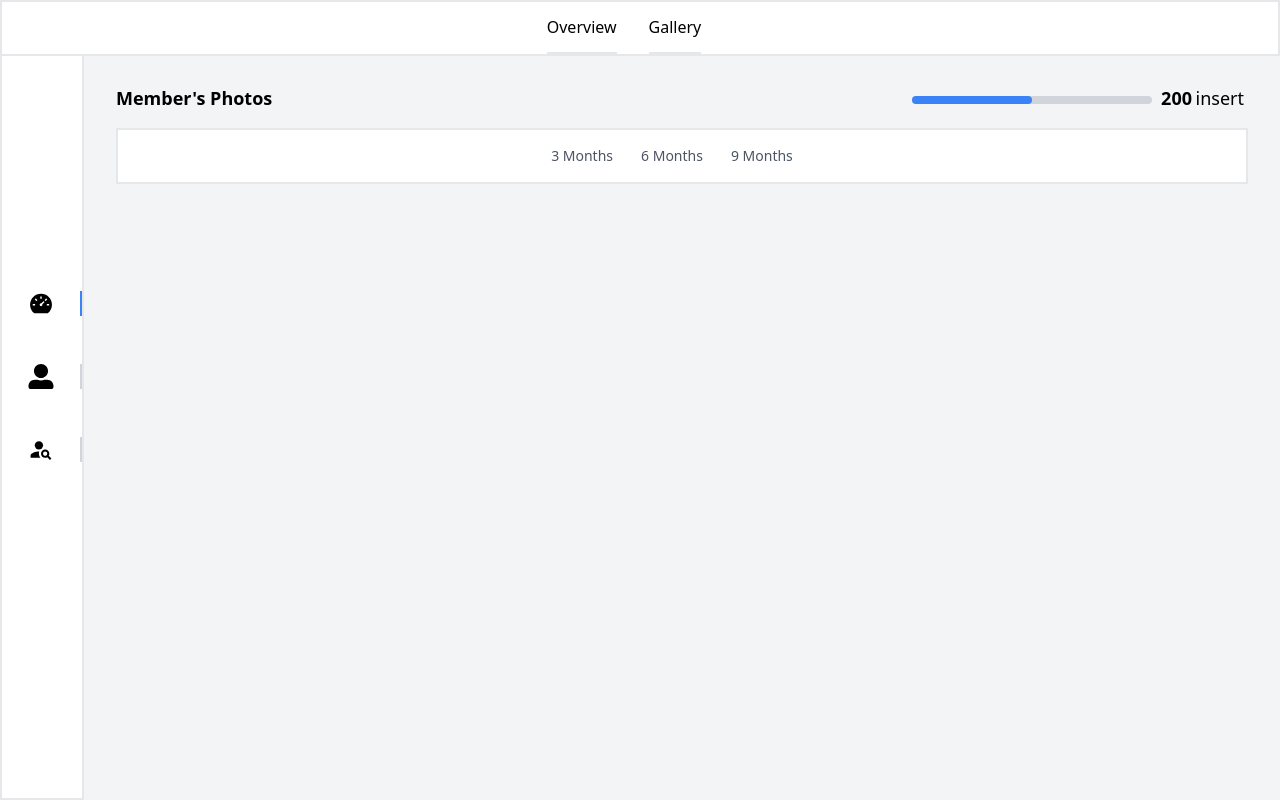
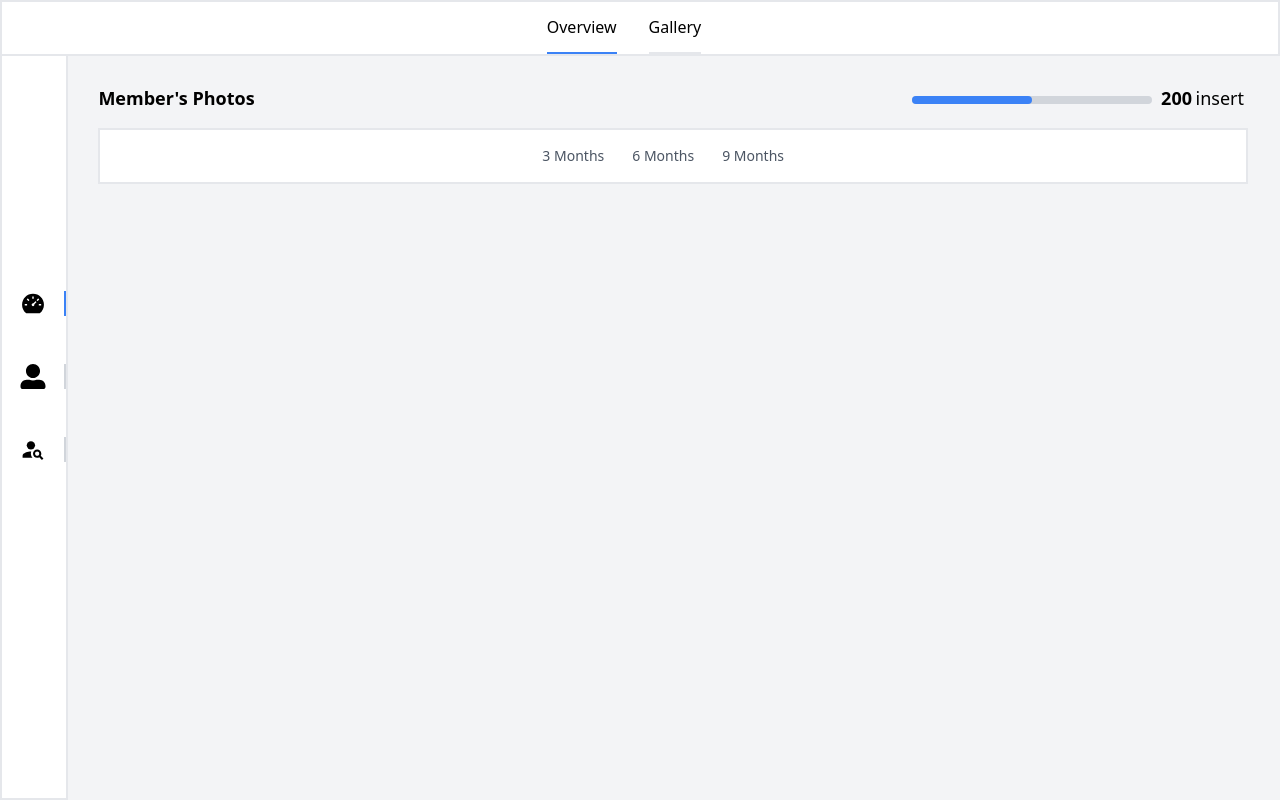
Before and after one commit to uliadib12/my-project, a React (Create React App) app: page /home in a window 1280 px wide. Built offline with nearby package versions, Linux system fonts and the light colour scheme.

Commit message:
fix body.css

```diff
--- a/src/body.css
+++ b/src/body.css
@@ -1,5 +1,5 @@
 .body{
     padding-top: 3.5rem ;
-    padding-left: 5.5rem;
+    padding-left: 4.4rem;
     padding-right: 2rem;
 }
--- a/src/comp/SideBar.js
+++ b/src/comp/SideBar.js
@@ -42,7 +42,7 @@ function Sidebar(props) {
 
 function Menubar(props){
     return(
-        <div className={`flex items-center border-r-2 w-20 justify-center cursor-pointer mb-12 hover:text-blue-400 hover:border-blue-500 ${props.select ? "border-blue-500" : "border-gray-300"} ${props.className}`} onClick={props.onClick}><Link to={props.to}>{props.text}</Link></div>
+        <div className={`flex items-center border-r-2 w-16 justify-center cursor-pointer mb-12 hover:text-blue-400 hover:border-blue-500 ${props.select ? "border-blue-500" : "border-gray-300"} ${props.className}`} onClick={props.onClick}><Link to={props.to}>{props.text}</Link></div>
     )
 }
 
--- /dev/null
+++ b/src/comp/Topbar-list.js
@@ -0,0 +1,9 @@
+import React from 'react'
+
+export function TopbarList(props) {
+    return (
+        <>
+            <div className={`flex items-center hover:border-blue-500 cursor-pointer mr-8 border-b-2 h-full ${props.active ? "border-blue-500" : ""} ${props.className}`}>{props.text}</div>
+        </>
+    )
+}
--- a/src/pages/Home.js
+++ b/src/pages/Home.js
@@ -2,14 +2,15 @@ import React from 'react';
 import '../body.css';
 import Sidebar from '../comp/SideBar';
 import { Topbar } from '../comp/Topbar';
+import { TopbarList } from '../comp/Topbar-list';
 
 export function Home(props) {
     return (
     <>
         <Sidebar/>
         <Topbar>
-            <div className="flex items-center hover:border-blue-500 cursor-pointer mr-8 border-b-2 h-full">Overview</div>
-            <div className="flex items-center hover:border-blue-500 cursor-pointer mr-8 border-b-2 h-full">Gallery</div>
+            <TopbarList text="Overview" active={true}/>
+            <TopbarList text="Gallery" active={false}/>
         </Topbar>
         <div className="bg-gray-100 h-screen">
             <div className="body">
```
